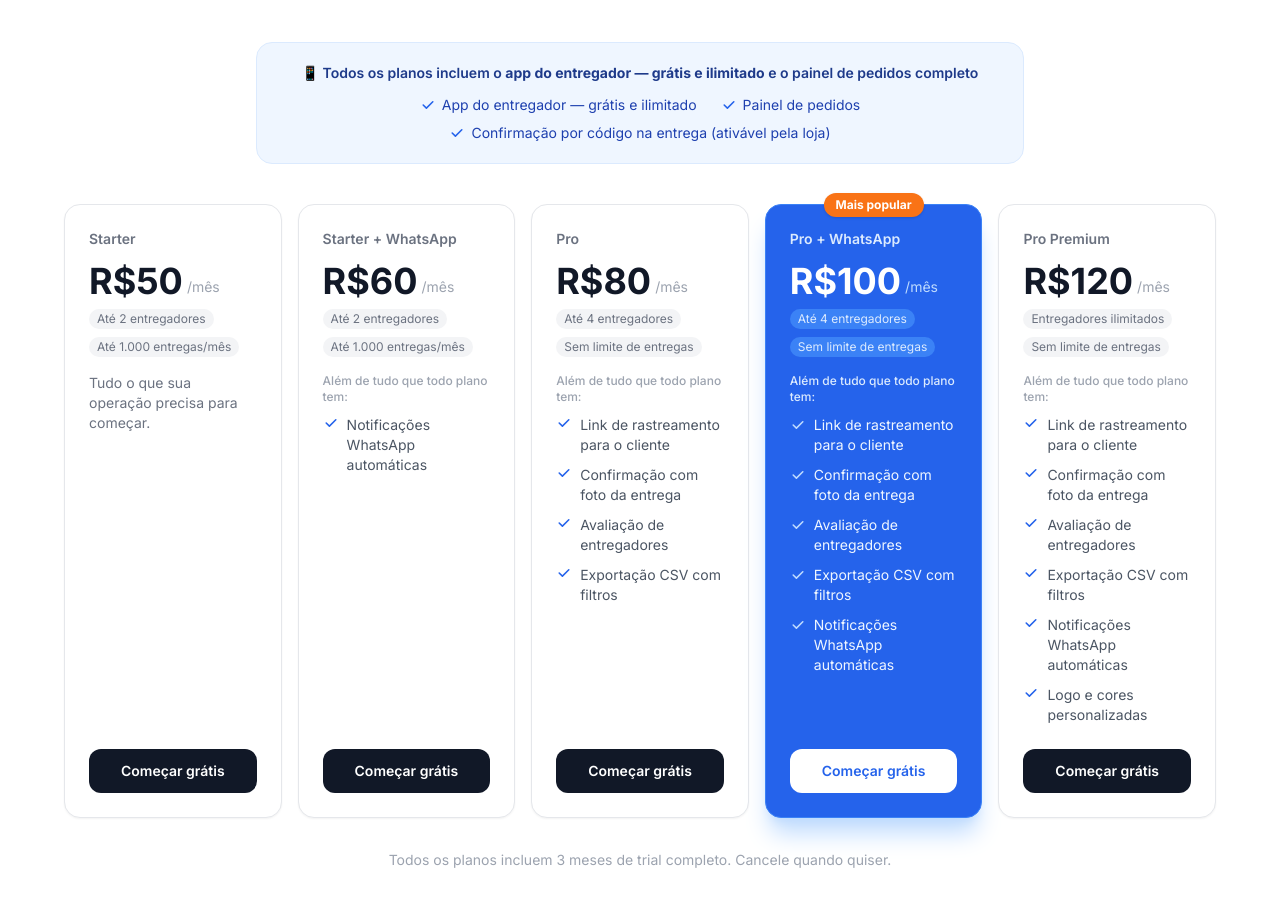
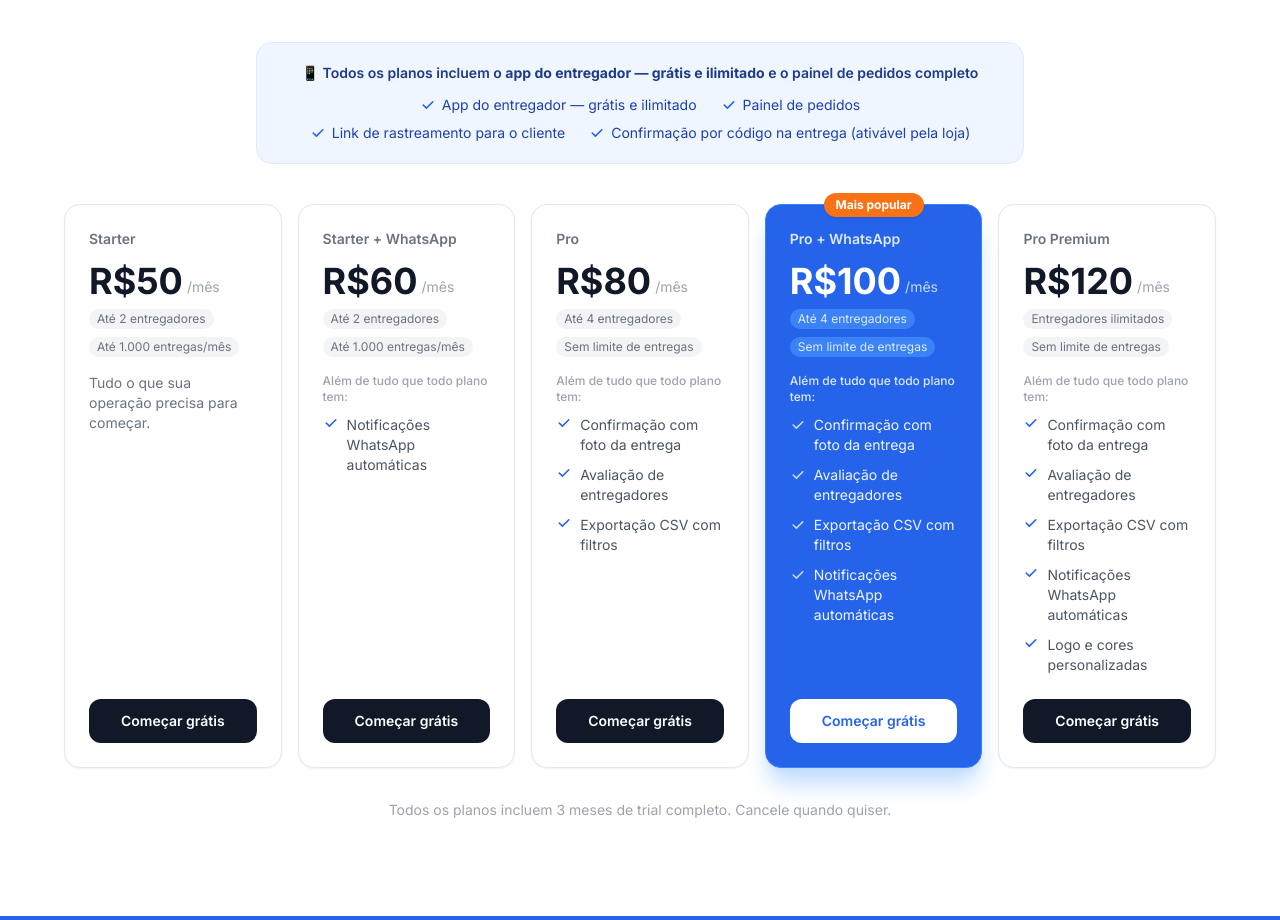
Before and after one commit to josemiguelq/logiflow, a Next.js app in the folder frontend/: page / in a window 1280 px wide. Shown: the part 3501-4421 px from the top of the page. Built offline with nearby package versions, Linux system fonts and the light colour scheme.

Commit message:
planos copy

```diff
--- a/frontend/src/app/(dashboard)/orders/page.tsx
+++ b/frontend/src/app/(dashboard)/orders/page.tsx
@@ -60,7 +60,7 @@ export default function OrdersPage() {
     pickupDelayed: number
     deliveryDelayed: number
     prepRedMin: number
-    deliverers: { active: number; inRoute: number; idle: number }
+    deliverers: { available: number; active: number; inRoute: number; idle: number }
   }
   const { data: pickupAlert } = useSWR<PickupAlert>(
     '/orders/pickup-alert',
@@ -70,7 +70,7 @@ export default function OrdersPage() {
   const pickupDelayed   = pickupAlert?.pickupDelayed ?? 0
   const deliveryDelayed = pickupAlert?.deliveryDelayed ?? 0
   const totalDelayed    = pickupDelayed + deliveryDelayed
-  const delivererCounts = pickupAlert?.deliverers ?? { active: 0, inRoute: 0, idle: 0 }
+  const delivererCounts = pickupAlert?.deliverers ?? { available: 0, active: 0, inRoute: 0, idle: 0 }
 
   const [showDetails,  setShowDetails]  = useState(false)
   const [notifying,    setNotifying]    = useState(false)
@@ -211,7 +211,7 @@ export default function OrdersPage() {
             <div className="mt-2 flex flex-wrap items-center gap-2 text-xs">
               <span className="inline-flex items-center gap-1.5 rounded-full bg-gray-100 px-2.5 py-0.5 font-medium text-gray-700">
                 <span className="h-1.5 w-1.5 rounded-full bg-green-500" />
-                {delivererCounts.active} ativo(s)
+                {delivererCounts.available} disponível(is)
               </span>
               <span className="inline-flex items-center rounded-full bg-orange-50 px-2.5 py-0.5 font-medium text-orange-700">
                 {delivererCounts.inRoute} com rota ativa
--- a/frontend/src/app/page.tsx
+++ b/frontend/src/app/page.tsx
@@ -107,6 +107,7 @@ const BENEFITS = [
 const INCLUDED_IN_ALL = [
   'App do entregador — grátis e ilimitado',
   'Painel de pedidos',
+  'Link de rastreamento para o cliente',
   'Confirmação por código na entrega (ativável pela loja)',
 ]
 
@@ -135,7 +136,7 @@ const PLANS = [
     price: 80,
     deliverers: 'Até 4 entregadores',
     deliveries: 'Sem limite de entregas',
-    features: ['Link de rastreamento para o cliente', 'Confirmação com foto da entrega', 'Avaliação de entregadores', 'Exportação CSV com filtros'],
+    features: ['Confirmação com foto da entrega', 'Avaliação de entregadores', 'Exportação CSV com filtros'],
     highlight: false,
     badge: null,
   },
@@ -144,7 +145,7 @@ const PLANS = [
     price: 100,
     deliverers: 'Até 4 entregadores',
     deliveries: 'Sem limite de entregas',
-    features: ['Link de rastreamento para o cliente', 'Confirmação com foto da entrega', 'Avaliação de entregadores', 'Exportação CSV com filtros', 'Notificações WhatsApp automáticas'],
+    features: ['Confirmação com foto da entrega', 'Avaliação de entregadores', 'Exportação CSV com filtros', 'Notificações WhatsApp automáticas'],
     highlight: true,
     badge: 'Mais popular',
   },
@@ -153,7 +154,7 @@ const PLANS = [
     price: 120,
     deliverers: 'Entregadores ilimitados',
     deliveries: 'Sem limite de entregas',
-    features: ['Link de rastreamento para o cliente', 'Confirmação com foto da entrega', 'Avaliação de entregadores', 'Exportação CSV com filtros', 'Notificações WhatsApp automáticas', 'Logo e cores personalizadas'],
+    features: ['Confirmação com foto da entrega', 'Avaliação de entregadores', 'Exportação CSV com filtros', 'Notificações WhatsApp automáticas', 'Logo e cores personalizadas'],
     highlight: false,
     badge: null,
   },
```
Also changed, not shown: 1 other file (tests, documents, lock files or other folders).
